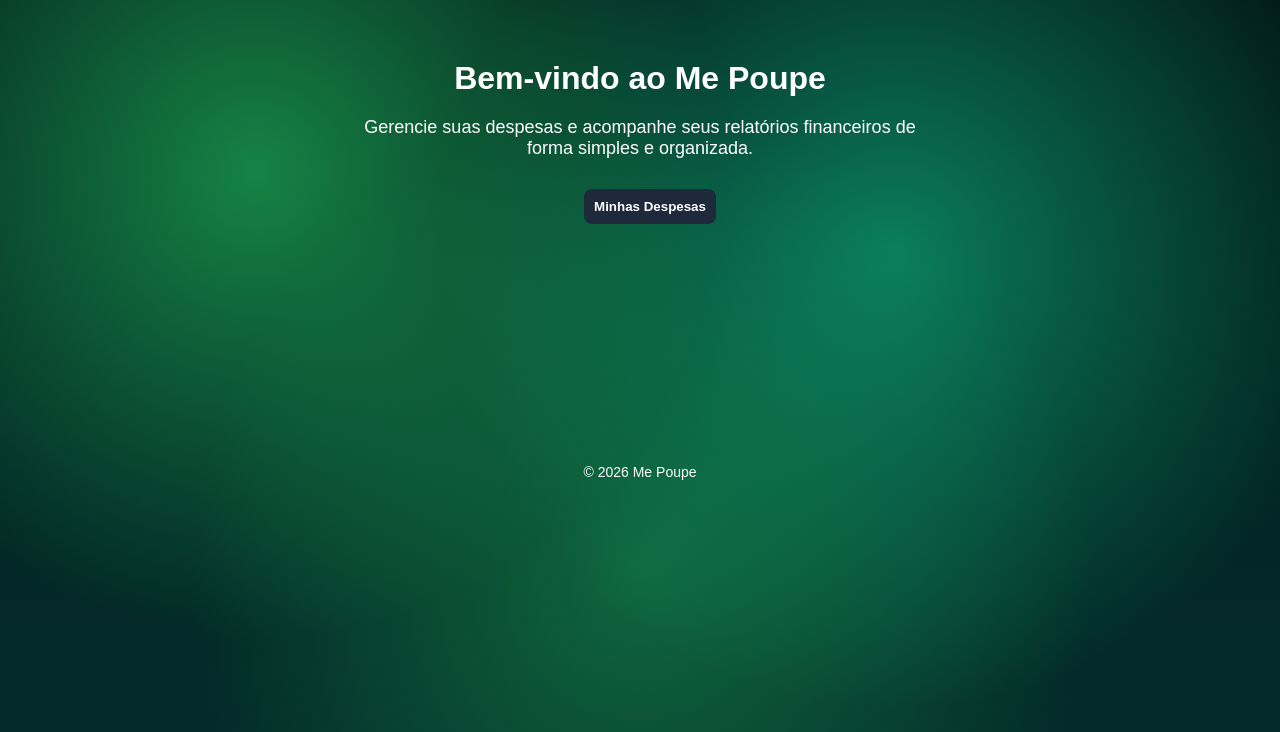
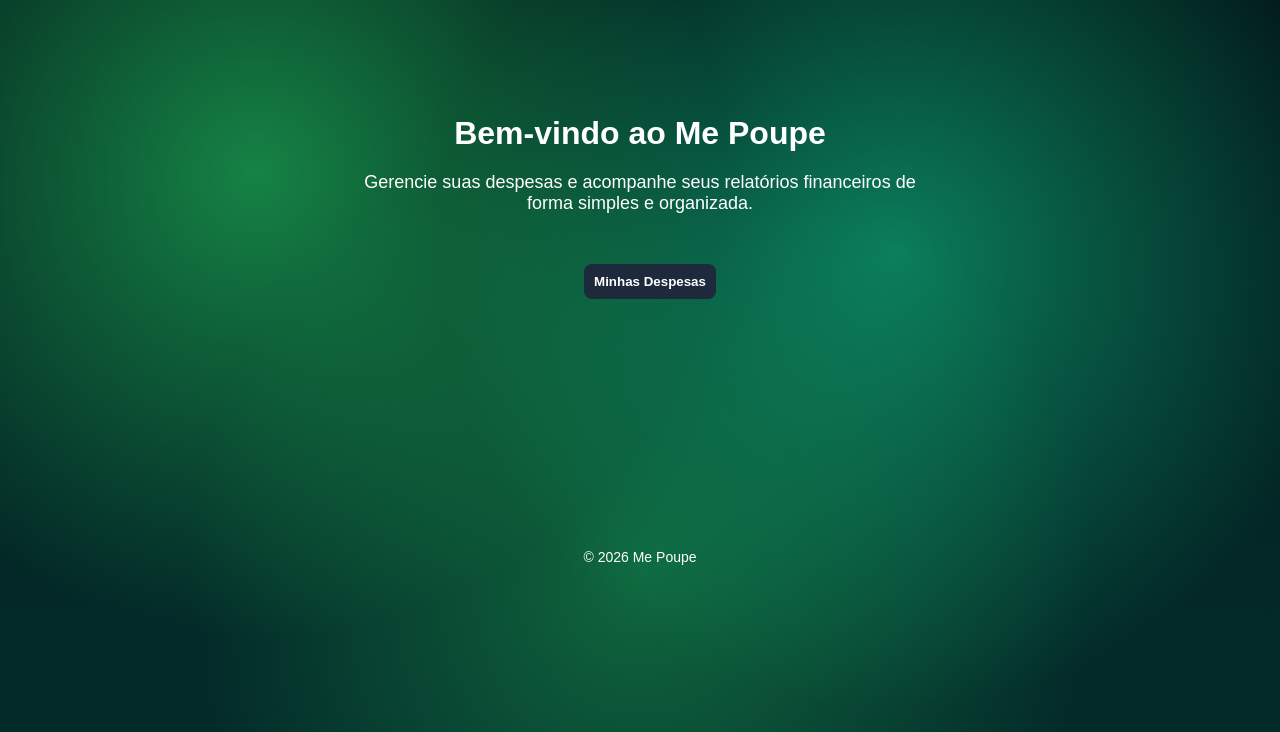
Before and after one commit to Elishow23/projeto_bora_poupar, a Django app: page / in a window 1280 px wide. Shown: the part 68-800 px from the top of the page. Run offline with Django 5.2, Linux system fonts and the light colour scheme.

Commit message:
atualização no front

```diff
--- a/projeto/django/setup/static/style.css
+++ b/projeto/django/setup/static/style.css
@@ -12,7 +12,7 @@ body {
     background:
         radial-gradient(circle at 20% 30%, rgba(34,197,94,0.6), transparent 40%),
         radial-gradient(circle at 70% 40%, rgba(16,185,129,0.6), transparent 45%),
-        radial-gradient(circle at 50% 80%, rgba(34,197,94,0.4), transparent 50%),
+        radial-gradient(circle at 50% 80%, rgba(34, 197, 94, 0.4), transparent 50%),
         linear-gradient(180deg, #021b1a, #032b2a);
 }
 
@@ -46,6 +46,7 @@ main {
     padding: 60px 20px;
     text-align: center;
     justify-content:center;
+    margin-top: 55px;
     gap: 20px;
     main {
     animation: subir 0.7s ease;
@@ -139,7 +140,8 @@ main p {
 
 .apresentacao {
     text-align: center;
-    margin-bottom: 20px;
+    justify-content: center;
+    /*margin-bottom: 20px;*/
     color:white;
 }
 
@@ -300,7 +302,10 @@ main p {
 
 footer {
     margin-top: 160px;
-    padding: 20px;
+    padding: 30px;
+    align-items: center;
+    justify-content: center;
+    /*background-color: #021b1a;*/
     color: white;
     text-align: center;
     font-size: 14px;
@@ -368,14 +373,9 @@ a {
 .area_apresentacao{
     display: flex;
     flex-direction: column;
-    width: 500px;
-    height: 300px;
-    background-color: white;
-    padding: 60px 20px;
-    border-radius: 10px;
     text-align: center;
-    justify-content:space-evenly;
-    gap: 20px;
+    /*background-color: #021b1a;*/
+    justify-content:center;
 }
 
 .conteudo {
@@ -410,3 +410,7 @@ label{
 .animacao {
     animation: subir 0.6s ease-out;
 }
+
+p{
+    color: white;
+}
--- a/projeto/django/templates/index.html
+++ b/projeto/django/templates/index.html
@@ -13,7 +13,7 @@
         <h1> Me Poupe </h1>
     </header>
     <main class="animacao">
-        <div >
+        <div class="area_apresentacao" >
             <section>
                 <h2 class="apresentacao">Bem-vindo ao Me Poupe</h2>
                 <p class="apresentacao">Gerencie suas despesas e acompanhe seus relatórios financeiros de forma simples e organizada.</p>
@@ -24,7 +24,9 @@
         </div>
     </main>
     <footer>
-        <p>© 2026 Me Poupe</p>
+        <div>
+            <p>© 2026 Me Poupe</p>
+        </div>
     </footer>
 </body>
 </html>
```
Also changed, not shown: projeto/django/db.sqlite3.
